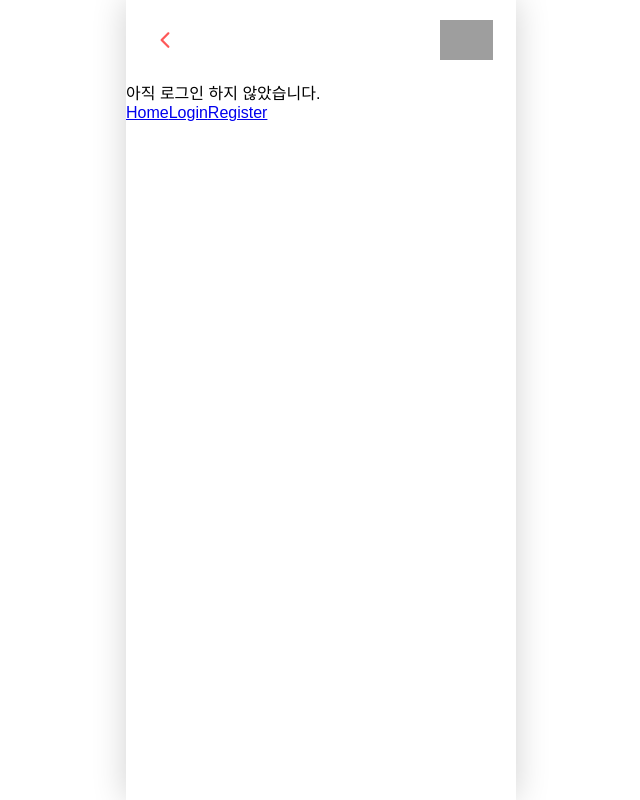
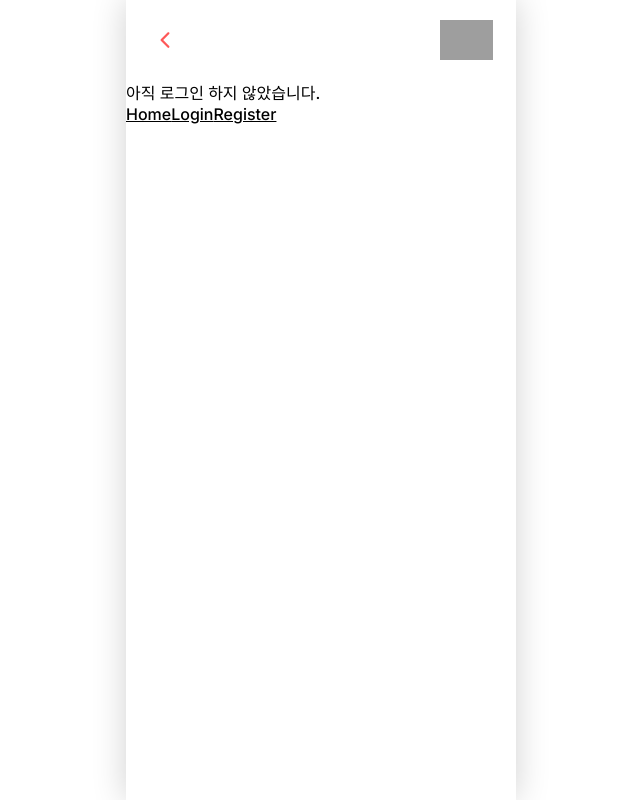
Before and after one commit to 9oormthon-univ/2024_BEOTKKOTTHON_TEAM_11_FE, a React (Vite) app: page / in a window 1280 px wide. Shown: the whole page, without its empty margins (319-959 px from the left). Built offline with nearby package versions, Linux system fonts and the light colour scheme; grey boxes are pictures that could not be loaded.

Commit message:
style: 기본 폰트를 Inter로 설정

```diff
--- a/src/index.css
+++ b/src/index.css
@@ -1,13 +1,23 @@
+@import url('https://fonts.googleapis.com/css2?family=Inter:wght@100..900&family=Noto+Sans+KR:wght@100..900&display=swap');
+
 /* 루트 레벨 CSS */
 :root {
-    font-family: Arial, Helvetica, sans-serif;
+    font-family: 'Inter', 'Noto Sans KR', Arial, Helvetica, sans-serif;
     font-weight: 500;
     -webkit-font-smoothing: antialiased;
     -moz-osx-font-smoothing: grayscale;
+}
+
+#root {
+    height: 100vh;
 }
 
 /* CSS Reset */
 * {
     margin: 0;
     padding: 0;
+    box-sizing: border-box;
+    font: inherit;
+    color: inherit;
+    flex-shrink: 0;
 }
```
